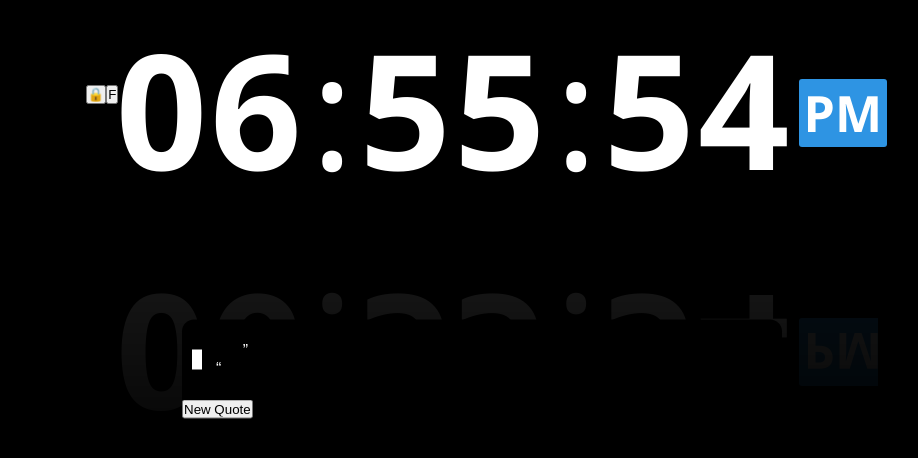
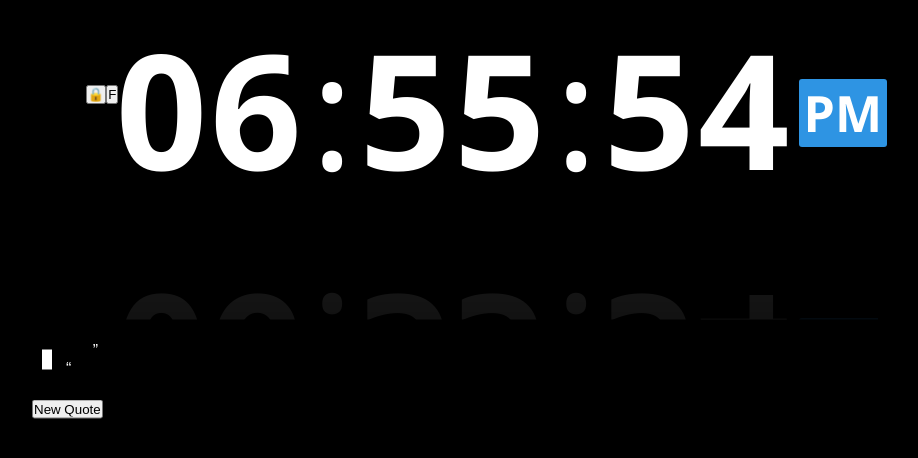
Before and after one commit to prasanthc41m/prasanthc41m.github.io, a PHP site: page /clock/index.html in a window 1280 px wide. Shown: the part 306-764 px from the top of the page, without its empty margins (158-1076 px from the left). Run offline with PHP 8.4, Linux system fonts and the light colour scheme.

Commit message:
Update style.css

```diff
--- a/clock/style.css
+++ b/clock/style.css
@@ -198,9 +198,7 @@ body {
      -moz-user-select: none;
       -ms-user-select: none;
           user-select: none;
-  min-width:600px;
-  max-width:700px;
-
+  min-width:900px;
 
 }
 
```
